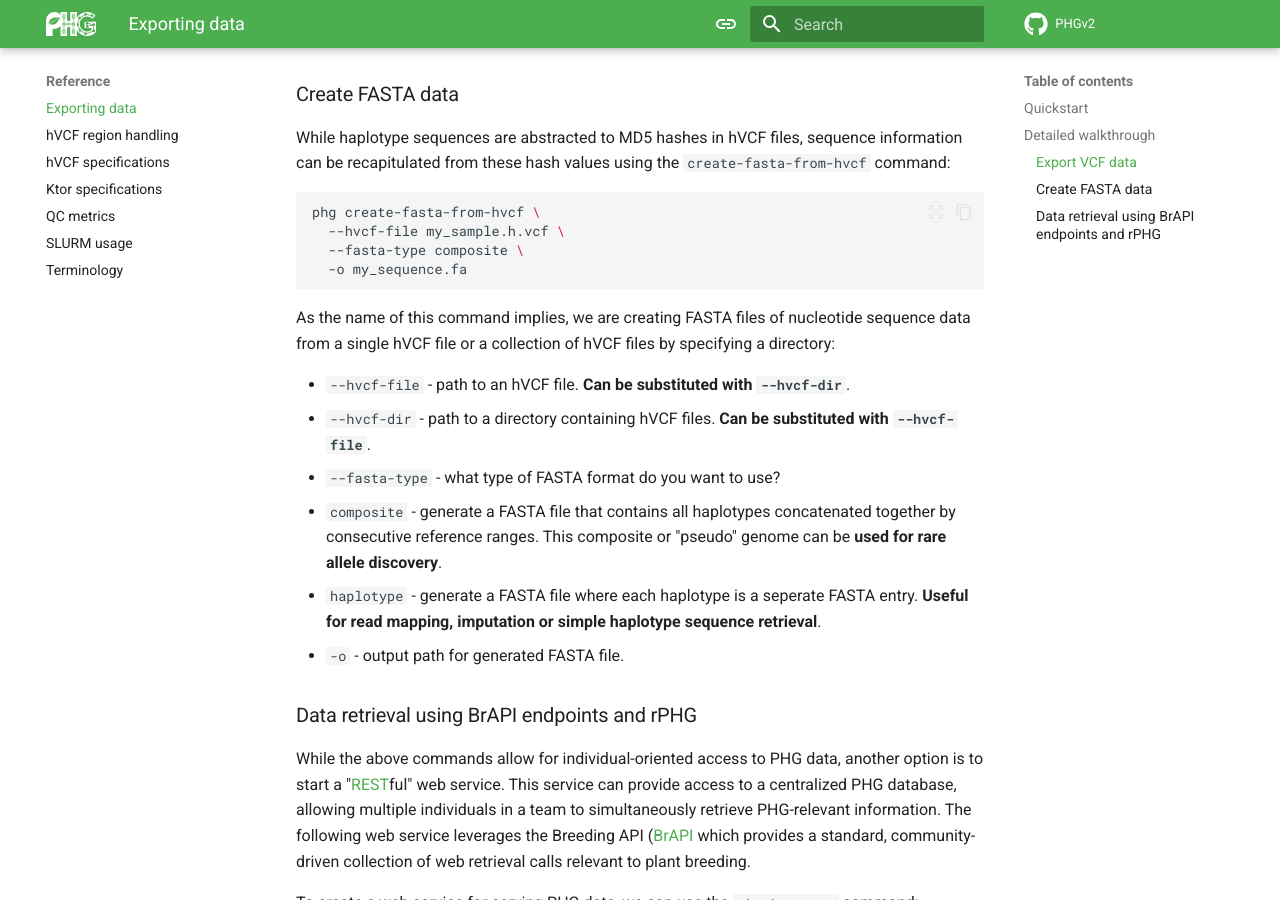
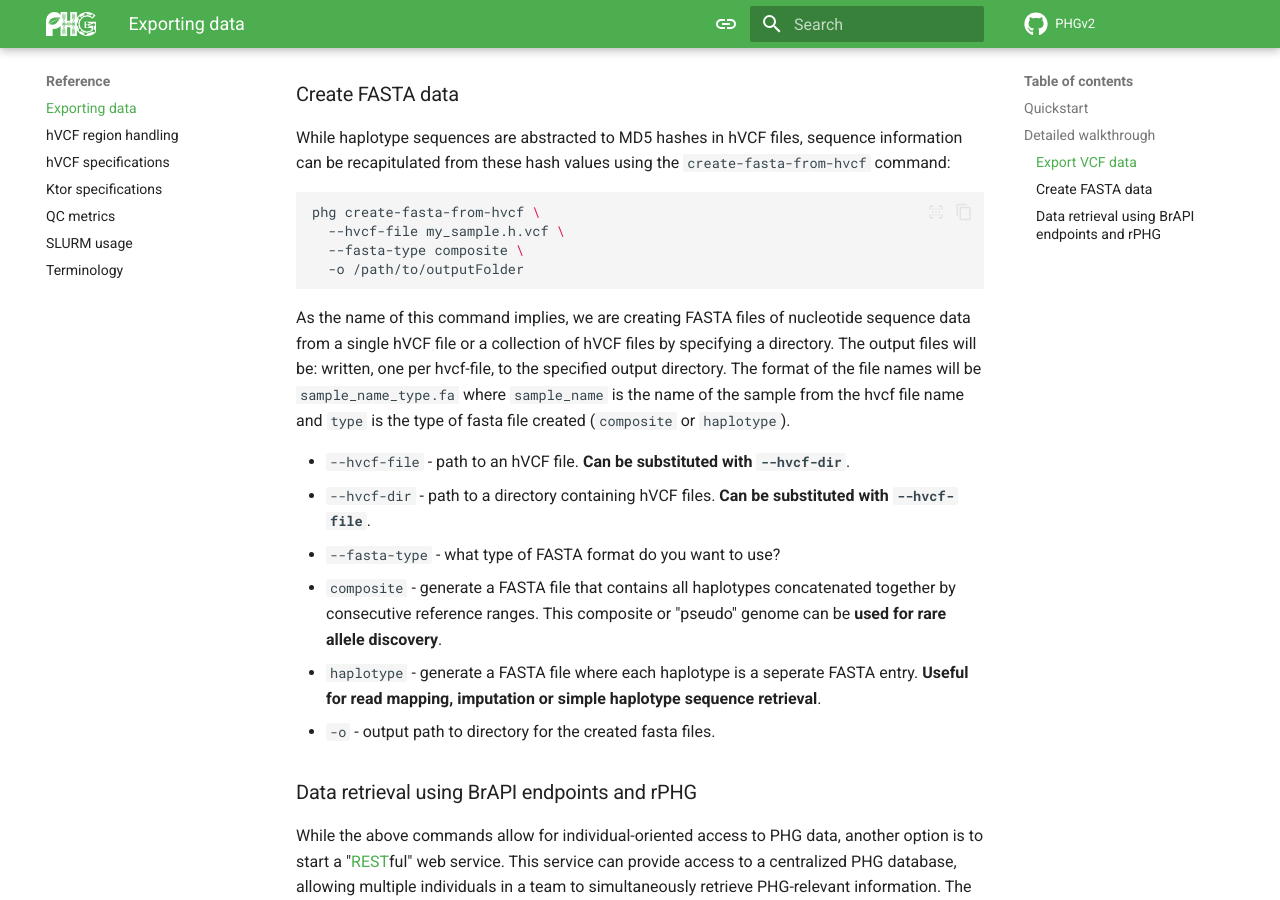
Before and after one commit to maize-genetics/phg_v2, an MkDocs documentation site: the page built from docs/export_data.md, in a window 1280 px wide and 900 px high, scrolled down 2780 px. Built offline with MkDocs 1.6.1 and Material for MkDocs 9.7.7, drawn with Linux system fonts in a browser that asks for light colours; comment, search, counter and statistics services are not loaded; some of the changed text lies outside the part shown.

Commit message:
update docs for create-fasta-from-hvcf to match code changes

````diff
--- a/docs/export_data.md
+++ b/docs/export_data.md
@@ -24,9 +24,9 @@ phg export-vcf \
 * Create FASTA files from hVCF data or database
 ```shell
 phg create-fasta-from-hvcf \
-  --hvcf-file my_sample.h.vcf \
+  --hvcf-file my_sample.h.vcf \ # can also be 'hvcf-dir'
   --fasta-type composite \ # can also be 'haplotype'
-  -o my_sequence.fa
+  -o /path/to/outputFolder # folder to store the created FASTA files
 ```
 
 * Data retrieval using BrAPI endpoints and [rPHG2](https://maize-genetics.github.io/rPHG2/)
@@ -143,12 +143,16 @@ values using the `create-fasta-from-hvcf` command:
 phg create-fasta-from-hvcf \
   --hvcf-file my_sample.h.vcf \
   --fasta-type composite \
-  -o my_sequence.fa
+  -o /path/to/outputFolder
 ```
 
 As the name of this command implies, we are creating FASTA files
 of nucleotide sequence data from a single hVCF file or a collection
-of hVCF files by specifying a directory:
+of hVCF files by specifying a directory.  The output files will be:
+written, one per hvcf-file, to the specified output directory.  The
+format of the file names will be `sample_name_type.fa` where `sample_name`
+is the name of the sample from the hvcf file name and `type` is the type of fasta file created
+(`composite` or `haplotype`).
 
 * `--hvcf-file` - path to an hVCF file. **Can be substituted with
   `--hvcf-dir`**.
@@ -162,7 +166,7 @@ of hVCF files by specifying a directory:
   + `haplotype` - generate a FASTA file where each haplotype is a
     seperate FASTA entry. **Useful for read mapping, imputation
     or simple haplotype sequence retrieval**.
-* `-o` - output path for generated FASTA file.
+* `-o` - output path to directory for the created fasta files.
 
 
 ### Data retrieval using BrAPI endpoints and rPHG
````
